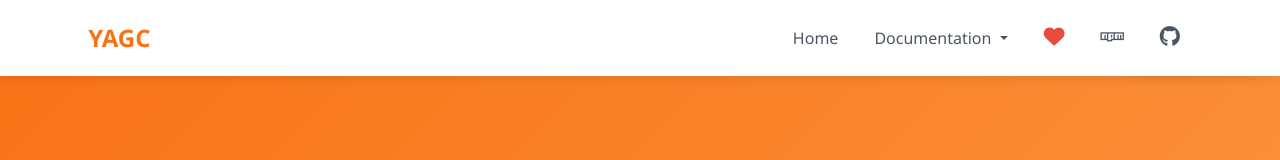
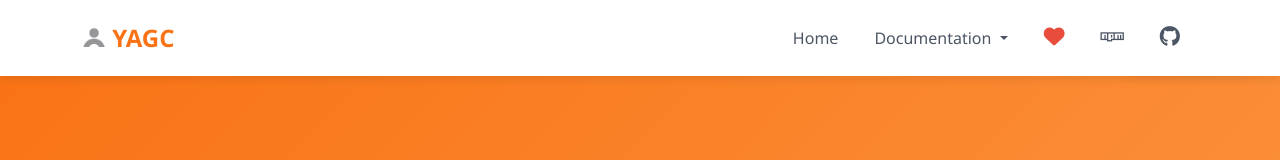
Before and after one commit to nocc-devex/yagc.nocc.dev, a website: page website/docs.html in a window 1280 px wide. Shown: the top 160 px of the page. Drawn offline with nearby package versions, Linux system fonts and the light colour scheme.

Commit message:
Fix top YAGC logo in documentation page

```diff
--- a/website/docs.css
+++ b/website/docs.css
@@ -561,3 +561,12 @@ body.dark-theme .footer {
     box-shadow: 0 10px 30px rgba(0,0,0,0.2);
     margin: 20px 0;
 }
+
+.yagc-logo {
+  display: inline-block;
+  width: 24px;
+  height: 20px;
+  background-image: url("/images/yagc-ico.png");
+  background-repeat: no-repeat;
+  background-size: 24px auto;
+}
```
